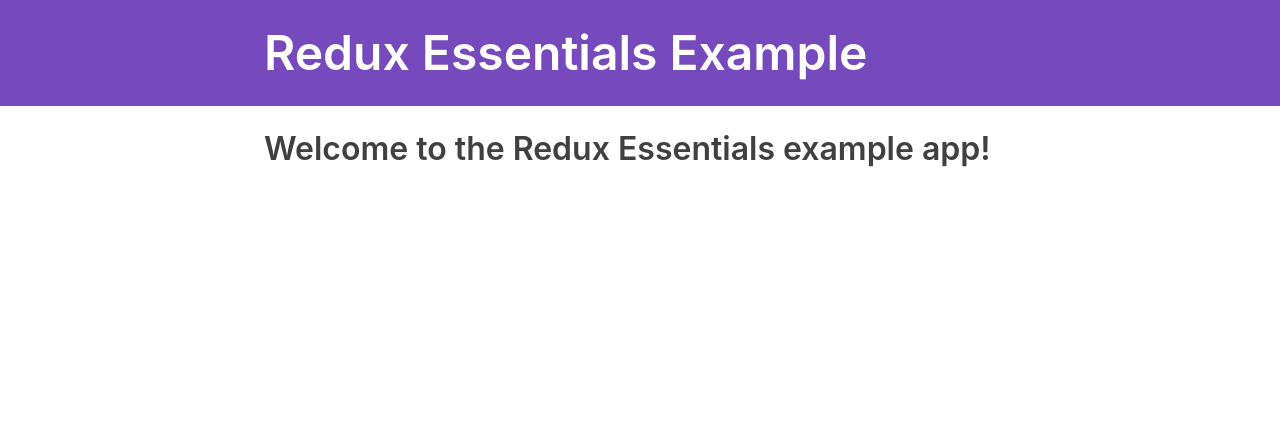
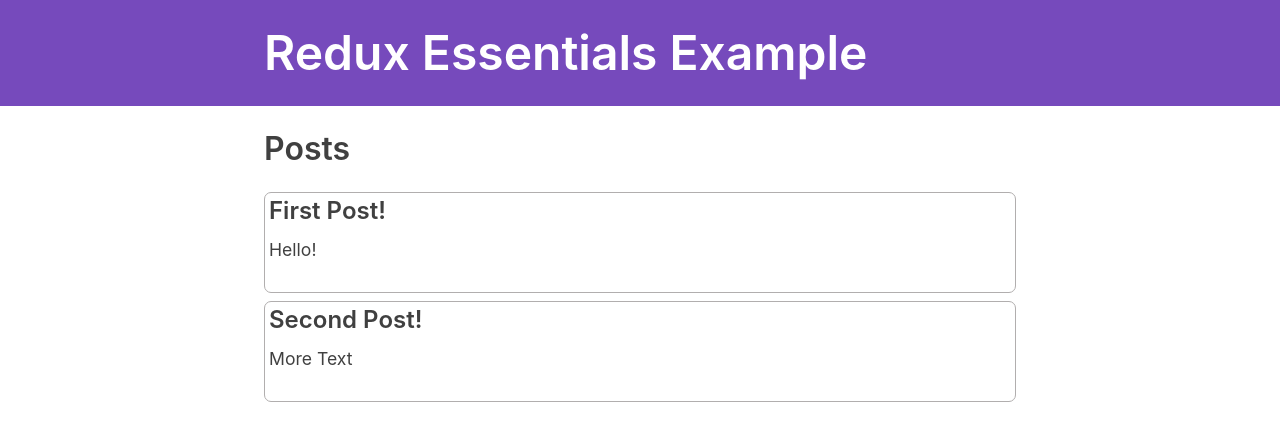
Before and after one commit to joaopaulopmedeiros/learning-react-redux, a React (Create React App) app: page / in a window 1280 px wide. Shown: the top 440 px of the page. Built offline with nearby package versions, Linux system fonts and the light colour scheme; what @mswjs/data, mock-socket, txtgen would draw is missing.

Commit message:
feat: display posts list

```diff
--- a/src/App.js
+++ b/src/App.js
@@ -7,6 +7,7 @@
 } from 'react-router-dom'
 
 import { Navbar } from './app/Navbar'
+import { PostsList } from './features/posts/PostsList'
 
 function App() {
   return (
@@ -18,9 +19,9 @@
             exact
             path="/"
             render={() => (
-              <section>
-                <h2>Welcome to the Redux Essentials example app!</h2>
-              </section>
+              <>
+                <PostsList />
+              </>
             )}
           />
           <Redirect to="/" />
--- a/src/app/store.js
+++ b/src/app/store.js
@@ -1,5 +1,9 @@
 import { configureStore } from '@reduxjs/toolkit'
 
+import postsReducer from '../features/posts/postsSlice'
+
 export default configureStore({
-  reducer: () => ({}),
+  reducer: {
+    posts: postsReducer
+  }
 })
--- /dev/null
+++ b/src/features/posts/PostsList.js
@@ -0,0 +1,20 @@
+import React from 'react';
+import { useSelector } from 'react-redux';
+
+export const PostsList = () => {
+    const posts = useSelector(state => state.posts);
+
+    const renderedPosts = posts.map(post => (
+        <article className="post-excerpt" key={post.id}>
+            <h3>{post.title}</h3>
+            <p className="post-content">{post.content.substring(0, 100)}</p>
+        </article>
+    ));
+
+    return (
+        <section className="posts-list">
+          <h2>Posts</h2>
+          {renderedPosts}
+        </section>
+    )
+}
```
